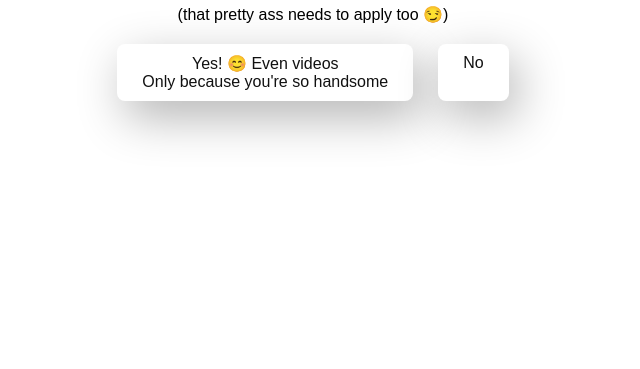
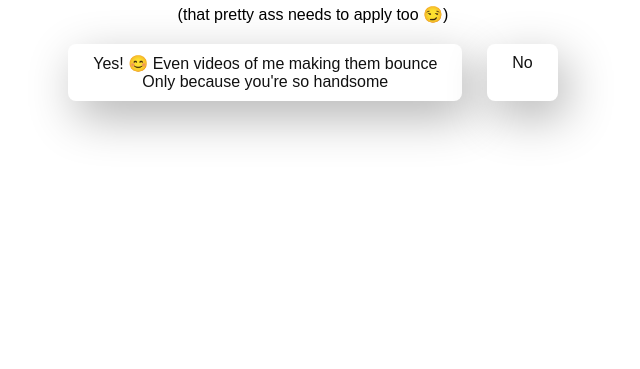
Before and after one commit to d4vd40/Date-plis, a plain HTML site: page no3.html in a window 1280 px wide. Shown: the part 431-800 px from the top of the page, without its empty margins (327-967 px from the left). Drawn offline with Linux system fonts and the light colour scheme; a script that the page names is missing.

Commit message:
Update no3.html

```diff
--- a/no3.html
+++ b/no3.html
@@ -33,7 +33,7 @@
       <p>(that pretty ass needs to apply too 😏) </p>
 
       <div class="btn">
-        <a href="yes1.html"> Yes! 😊 Even videos <br> Only because you're so handsome </a>
+        <a href="yes1.html"> Yes! 😊 Even videos of me making them bounce <br> Only because you're so handsome </a>
         <a href="#" id="move-random">No</a>
       </div>
     </div>
```
